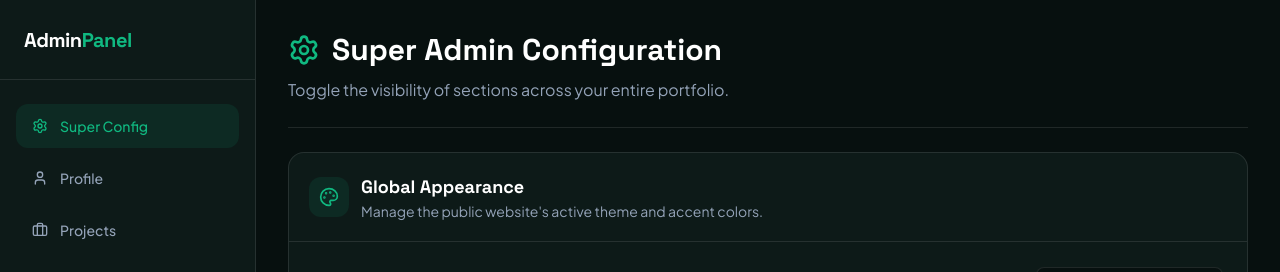
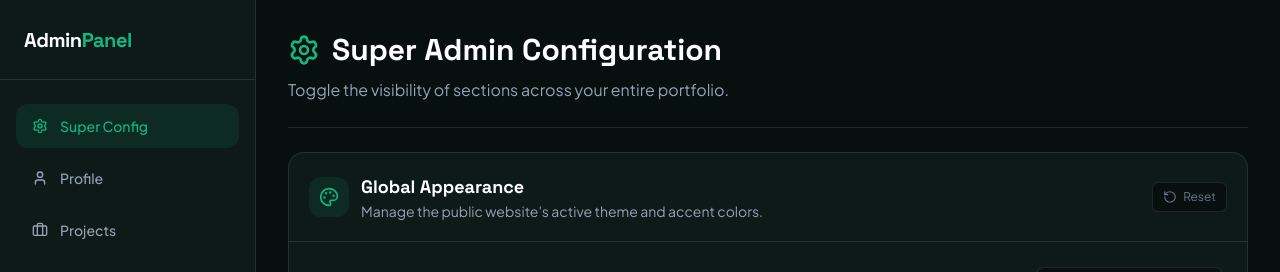
Before and after one commit to the-umersaiyad/Portfolio, a Next.js app: page /admin in a window 1280 px wide. Shown: the top 272 px of the page. Built offline with nearby package versions, Linux system fonts and the light colour scheme; no server answers; the database is empty.

Commit message:
feat: Add debounce and reset functionality to color picker

```diff
--- a/components/ThemeConfigCard.tsx
+++ b/components/ThemeConfigCard.tsx
@@ -1,19 +1,42 @@
 "use client";
 
-import { useState, useTransition } from "react";
+import { useState, useTransition, useRef } from "react";
 import { updateGlobalSettings } from "@/app/admin/actions";
-import { Palette, Moon, Sun, Loader2 } from "lucide-react";
+import { Palette, Moon, Sun, Loader2, RotateCcw } from "lucide-react";
 
 export function ThemeConfigCard({ initialSettings }: { initialSettings: any }) {
   const [settings, setSettings] = useState(initialSettings);
   const [isPending, startTransition] = useTransition();
+  const timerRef = useRef<NodeJS.Timeout | null>(null);
 
   const handleUpdate = (field: string, value: string) => {
     const newSettings = { ...settings, [field]: value };
     setSettings(newSettings);
 
+    if (timerRef.current) clearTimeout(timerRef.current);
+
+    if (field === "activeTheme") {
+      startTransition(() => {
+        updateGlobalSettings({ [field]: value });
+      });
+    } else {
+      timerRef.current = setTimeout(() => {
+        startTransition(() => {
+          updateGlobalSettings({ [field]: value });
+        });
+      }, 500);
+    }
+  };
+
+  const handleReset = () => {
+    const defaults = {
+      activeTheme: "dark",
+      accentColorDark: "#10b981",
+      accentColorLight: "#8b5cf6",
+    };
+    setSettings(defaults);
     startTransition(() => {
-      updateGlobalSettings({ [field]: value });
+      updateGlobalSettings(defaults);
     });
   };
 
@@ -27,7 +50,16 @@ export function ThemeConfigCard({ initialSettings }: { initialSettings: any }) {
           <h2 className="font-display font-bold text-lg text-text">Global Appearance</h2>
           <p className="text-sm text-text-secondary">Manage the public website's active theme and accent colors.</p>
         </div>
-        {isPending && <Loader2 className="w-5 h-5 text-accent animate-spin ml-auto" />}
+        <div className="ml-auto flex items-center gap-3">
+          {isPending && <Loader2 className="w-4 h-4 text-accent animate-spin" />}
+          <button
+            onClick={handleReset}
+            className="text-text-muted hover:text-text flex items-center gap-1.5 text-xs transition-colors bg-bg px-2.5 py-1.5 rounded-md border border-border"
+            title="Reset to default colors"
+          >
+            <RotateCcw className="w-3.5 h-3.5" /> Reset
+          </button>
+        </div>
       </div>
 
       <div className="p-6 space-y-6">
```
